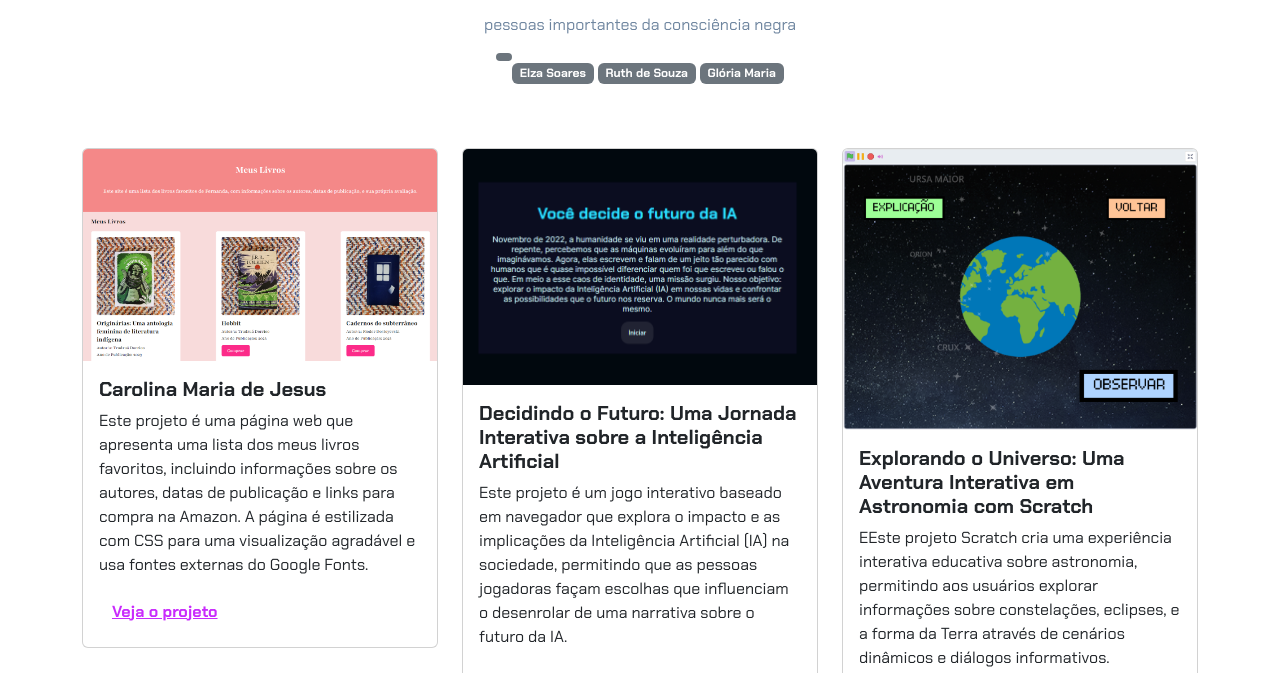
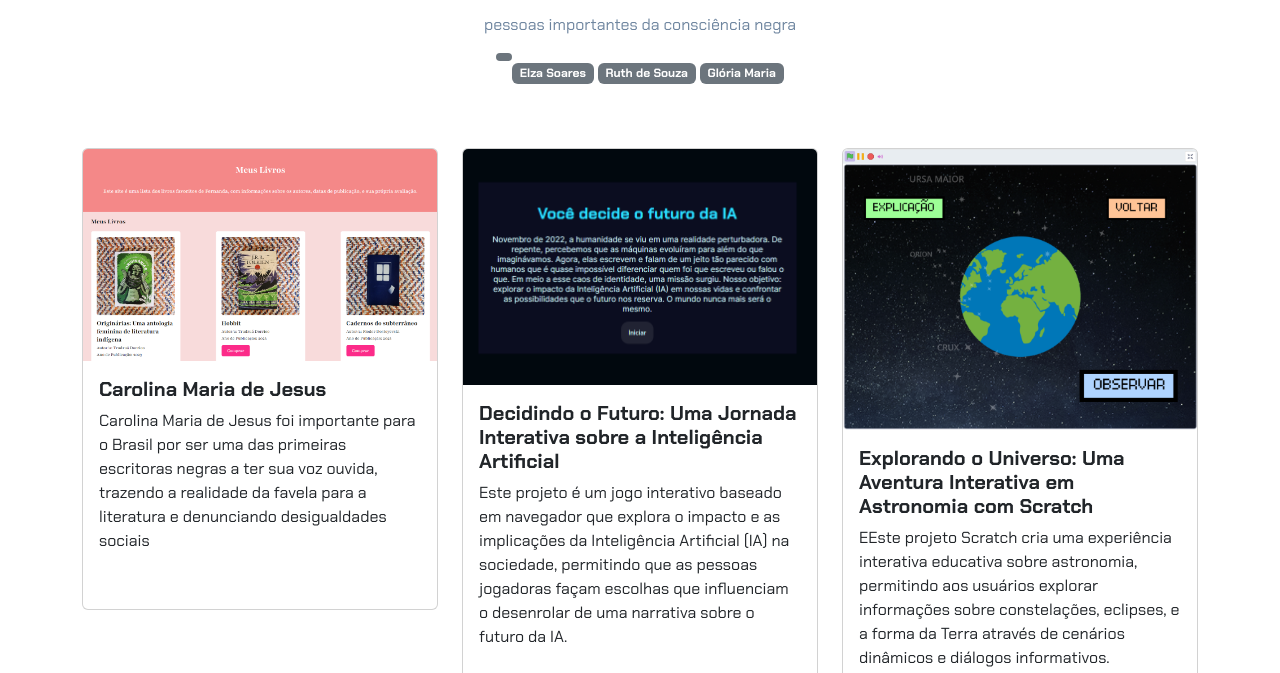
Before and after one commit to oliveirasa15/dia-da-consci-ncia-negra, a plain HTML site: page index.html in a window 1280 px wide. Shown: the part 279-952 px from the top of the page. Drawn offline with nearby package versions, Linux system fonts and the light colour scheme; files whose address does not match are found by name.

Commit message:
Update index.html

```diff
--- a/index.html
+++ b/index.html
@@ -34,13 +34,10 @@
                     <img src="img/projeto-1.png" class="card-img-top" alt="Imagem do projeto de biblioteca virtual">
                     <div class="card-body">
                         <h5 class="card-title">Carolina Maria de Jesus</h5>
-                        <p class="card-text">Este projeto é uma página web que apresenta uma lista dos meus livros
-                            favoritos, incluindo informações sobre os autores, datas de publicação e links para compra
-                            na Amazon. A página é estilizada com CSS para uma visualização agradável e usa fontes
-                            externas do Google Fonts.
+                        <p class="card-text">Carolina Maria de Jesus foi importante para o Brasil por ser uma das primeiras escritoras negras a ter sua voz ouvida, trazendo a realidade da favela para a literatura e
+                            denunciando desigualdades sociais
                         </p>
-                        <button type="button" class="btn btn-link" data-bs-toggle="modal" data-bs-target="#modal1">Veja
-                            o projeto</button>
+                        <button type="button" class="btn btn-link" data-bs-toggle="modal" data-bs-target="#modal1"></button>
                     </div>
                 </div>
             </div>
```
